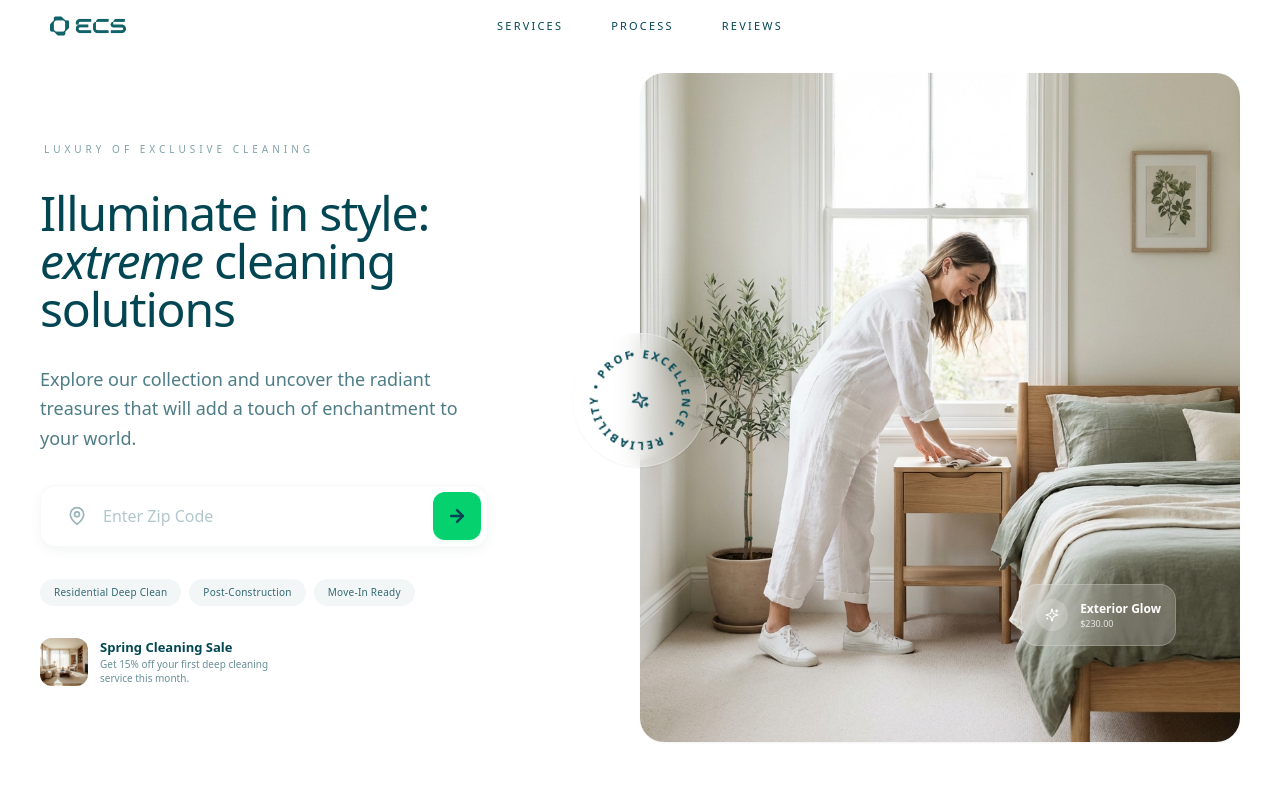
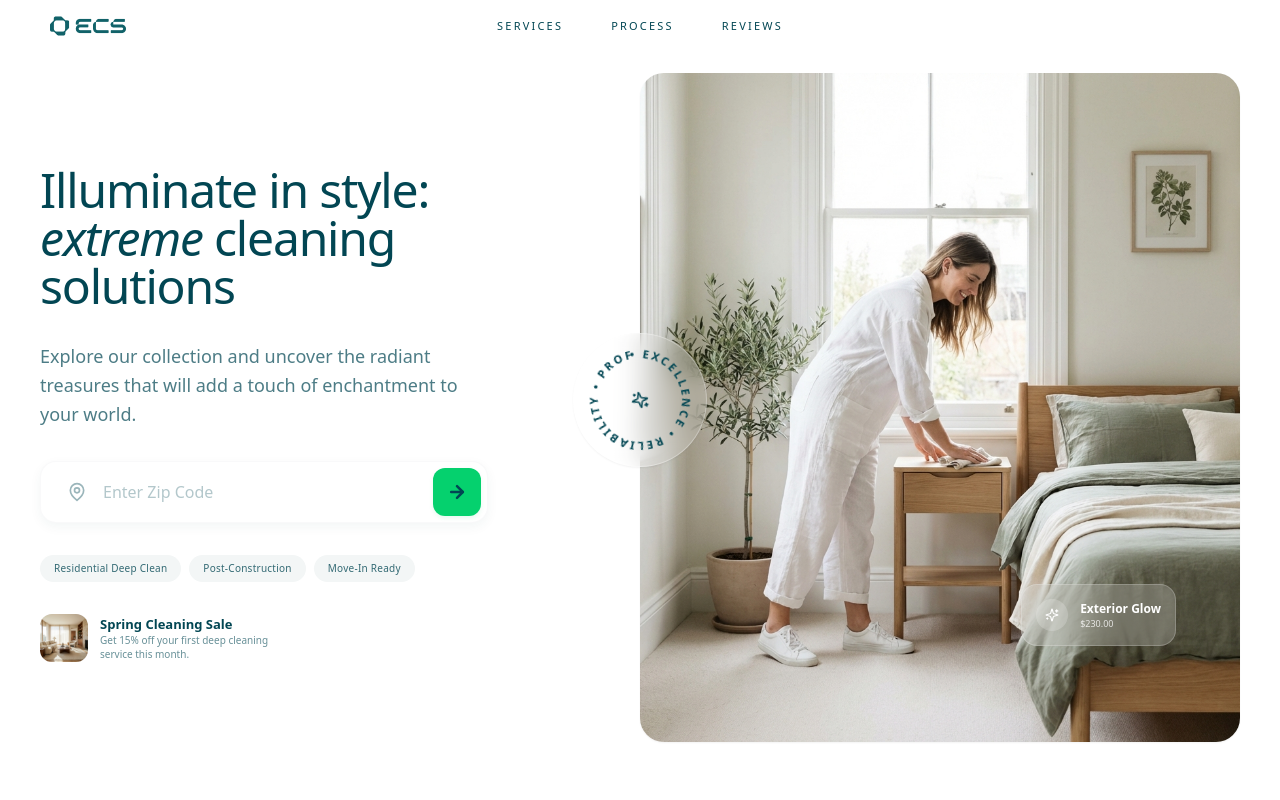
Before and after one commit to renatoquerales28-byte/extreme-cleaning-next, a Next.js app: page / in a window 1280 px wide. Shown: the top 800 px of the page. Built offline with nearby package versions, Linux system fonts and the light colour scheme.

Commit message:
style: remove hero eyebrow and re-align content for perfect symmetry

```diff
--- a/src/components/landing/HeroSection.tsx
+++ b/src/components/landing/HeroSection.tsx
@@ -32,11 +32,6 @@ export default function HeroSection() {
                     >
                         {/* Main Content Group */}
                         <div className="space-y-4 lg:space-y-6 xl:space-y-8">
-                            {/* Eyebrow */}
-                            <div className="text-[10px] tracking-[0.4em] uppercase font-medium opacity-50 pl-1">
-                                Luxury of Exclusive Cleaning
-                            </div>
-
                             {/* Minimalist Headline */}
                             <h1 className="text-4xl md:text-5xl lg:text-4xl xl:text-5xl 2xl:text-6xl font-normal leading-[1.1] tracking-tight">
                                 Illuminate in style: <br />
```
